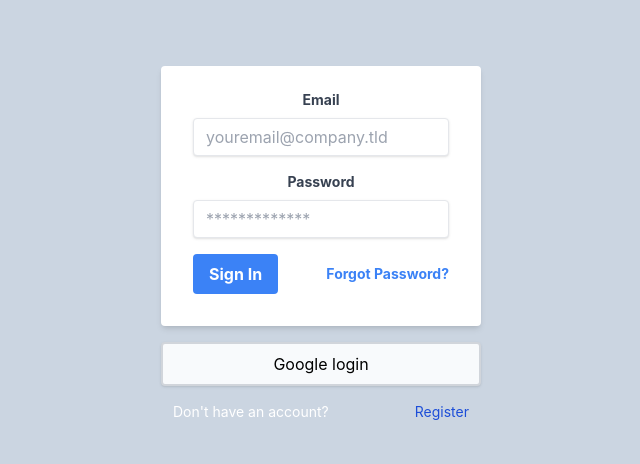
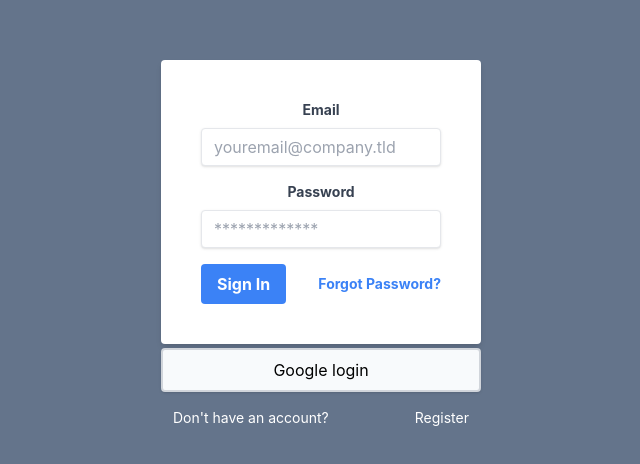
Before and after one commit to luanaesteve/AIDE_APP, a React (Create React App) app: page / in a window 1280 px wide. Shown: the part 148-612 px from the top of the page, without its empty margins (319-959 px from the left). Built offline with nearby package versions, Linux system fonts and the light colour scheme; no server answers.

Commit message:
cnzxncmzc

```diff
--- a/src/App.js
+++ b/src/App.js
@@ -9,7 +9,7 @@ import { ProtectedRoute } from '../src/UI/Screens/ProtectedRoute'
 
 function App(){
 return(
-  <div className="bg-slate-300 text-black h-screen flex text-white text-center sm:text-left sm:text-center">
+  <div className="min-[320px]:text-center max-[600px]:bg-sky-300 bg-slate-500 text-black h-screen flex text-white sm:text-left sm:text-center md:max-xl:flex">
   <AuthProvider>
   <Routes>
     <Route path='/' element={<LoginScreen/>} />
--- a/src/UI/Screens/LoginScreen.js
+++ b/src/UI/Screens/LoginScreen.js
@@ -52,7 +52,7 @@ export default function LoginScreen() {
 
       <form
         onSubmit={handleSubmit}
-        className="bg-white shadow-md rounded px-8 pt-6 pb-8 mb-4"
+        className="bg-white shadow-md rounded px-10 pt-10 pb-10 mb-1"
       >
         <div className="mb-4">
           <label
@@ -111,7 +111,7 @@ export default function LoginScreen() {
       </button>
       <p className="my-4 text-sm flex justify-between px-3">
         Don't have an account?
-        <Link to="/register" className="text-blue-700 hover:text-blue-900">
+        <Link to="/register" className="text-white-700 hover:text-blue-900">
           Register
         </Link>
       </p>
--- a/tailwind.config.js
+++ b/tailwind.config.js
@@ -2,6 +2,16 @@
 module.exports = {
   content: ["./src/**/*.{js,jsx,ts,tsx}",],
   theme: {
+    screens: {
+      'tablet': '640px',
+      // => @media (min-width: 640px) { ... }
+
+      'laptop': '1024px',
+      // => @media (min-width: 1024px) { ... }
+
+      'desktop': '1280px',
+      // => @media (min-width: 1280px) { ... }
+    },
     extend: {},
   },
   plugins: [],
```
